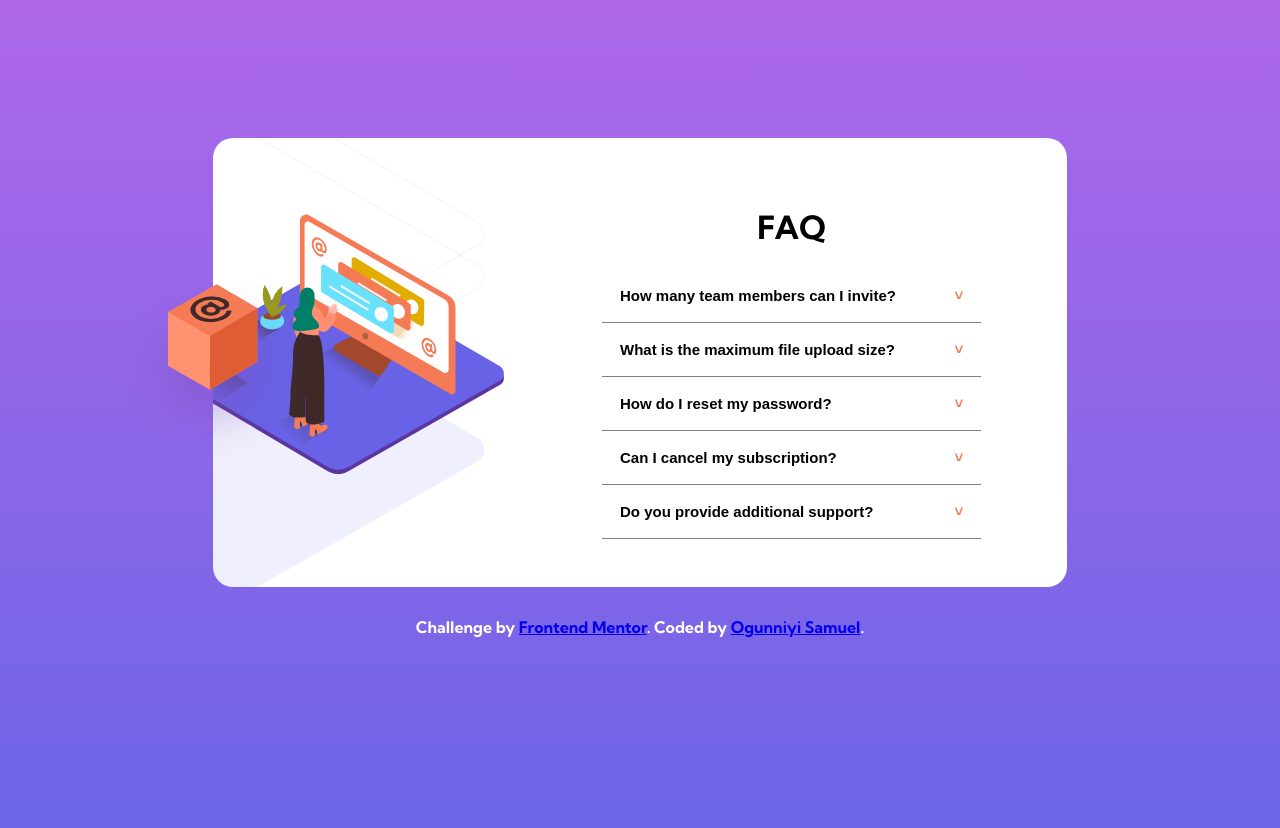
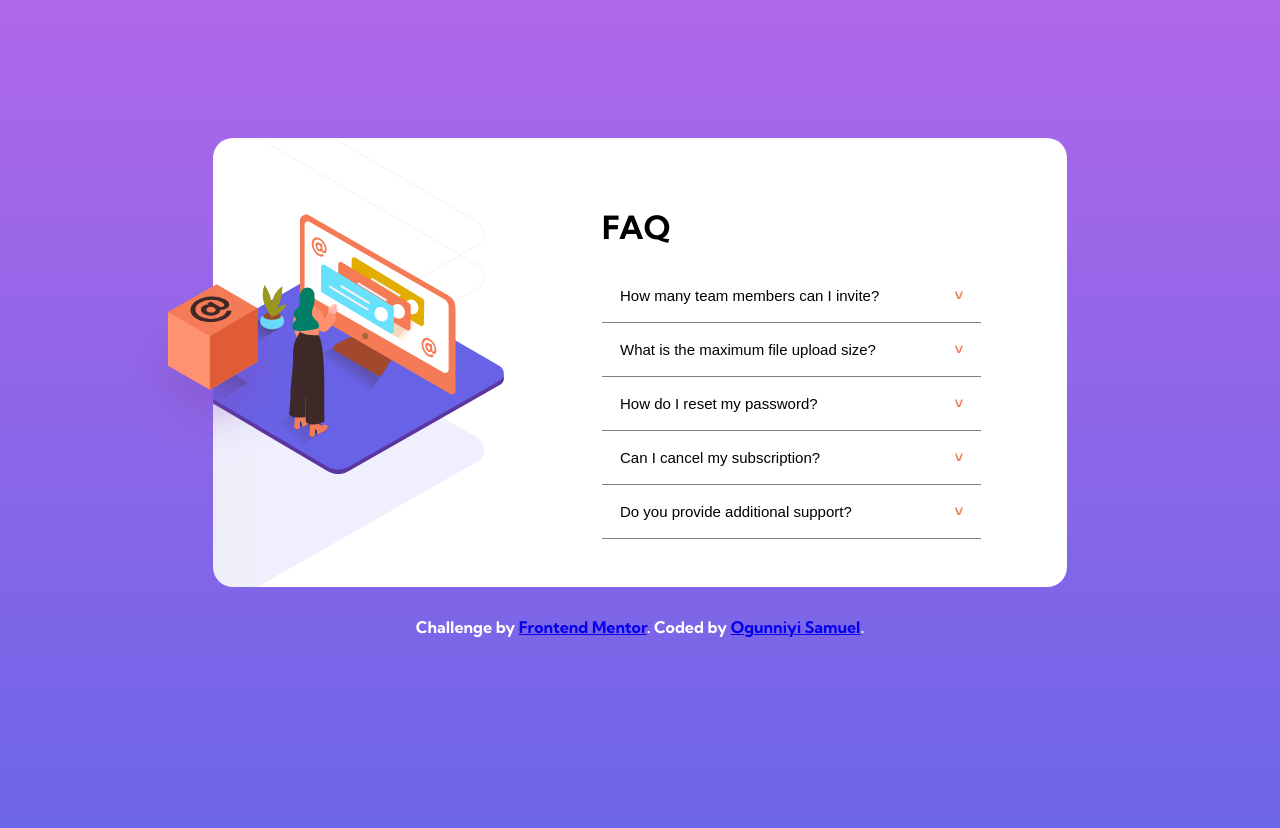
Before and after one commit to Starisblack/FAQ-Accordion-card, a plain HTML site: page index.html in a window 1280 px wide. Drawn offline with Linux system fonts and the light colour scheme; a script that the page names is missing.

Commit message:
Update styles.css

```diff
--- a/styles.css
+++ b/styles.css
@@ -50,12 +50,12 @@ body{
   outline: none;
   font-size: 15px;
   border-bottom: 1px solid grey;
-  font-weight: 700;
 }
 
 .active, .collapsible:hover {
   background-color: white;
-  color: hsl(14, 88%, 65%);
+  color: black;
+  font-weight: 700;
 }
 
 .collapsible:after {
@@ -73,6 +73,10 @@ body{
   color: hsl(14, 88%, 65%);
 }
 
+
+.faq-box{
+  text-align: left;
+}
 
 
 .content {
```
